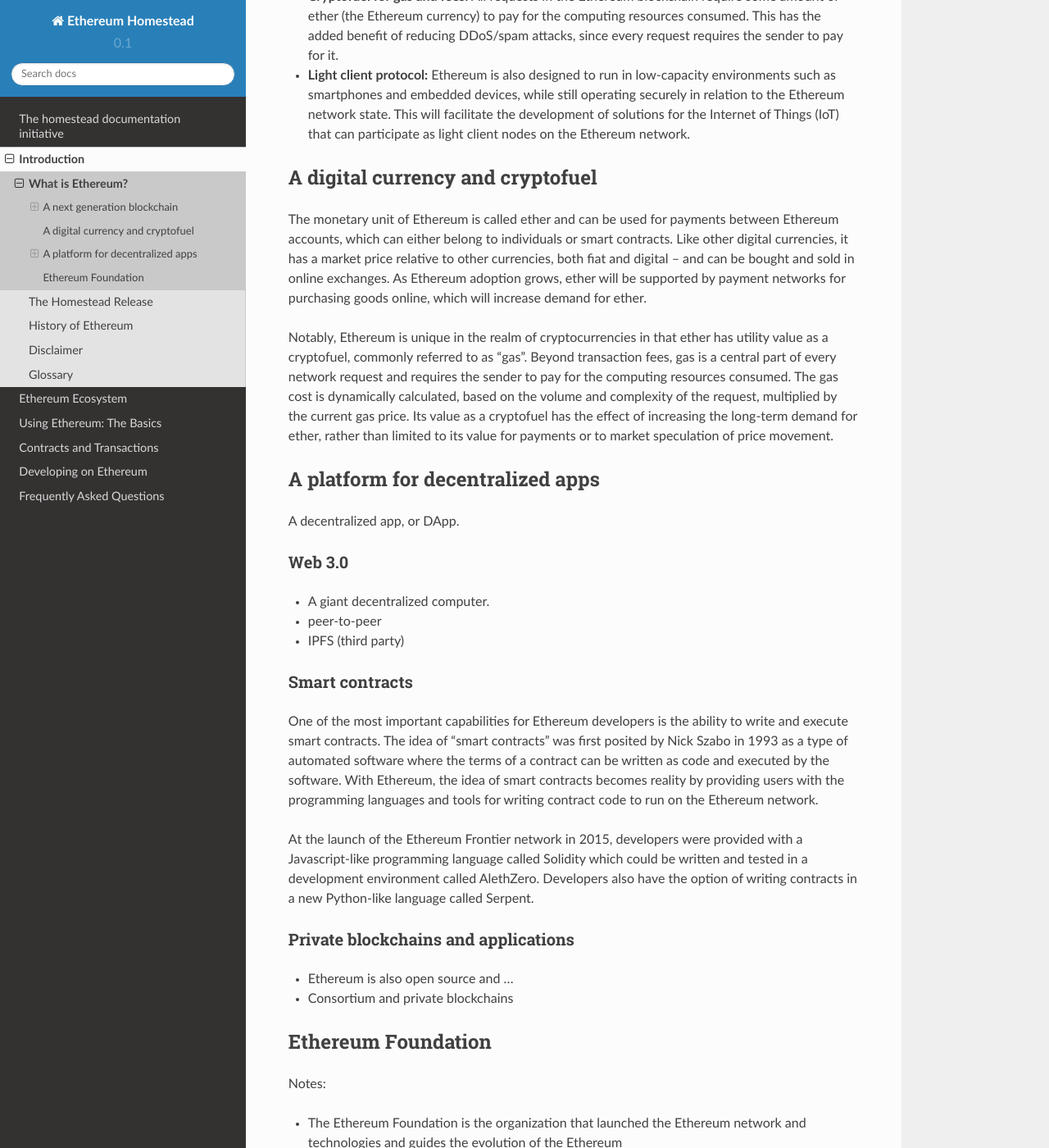
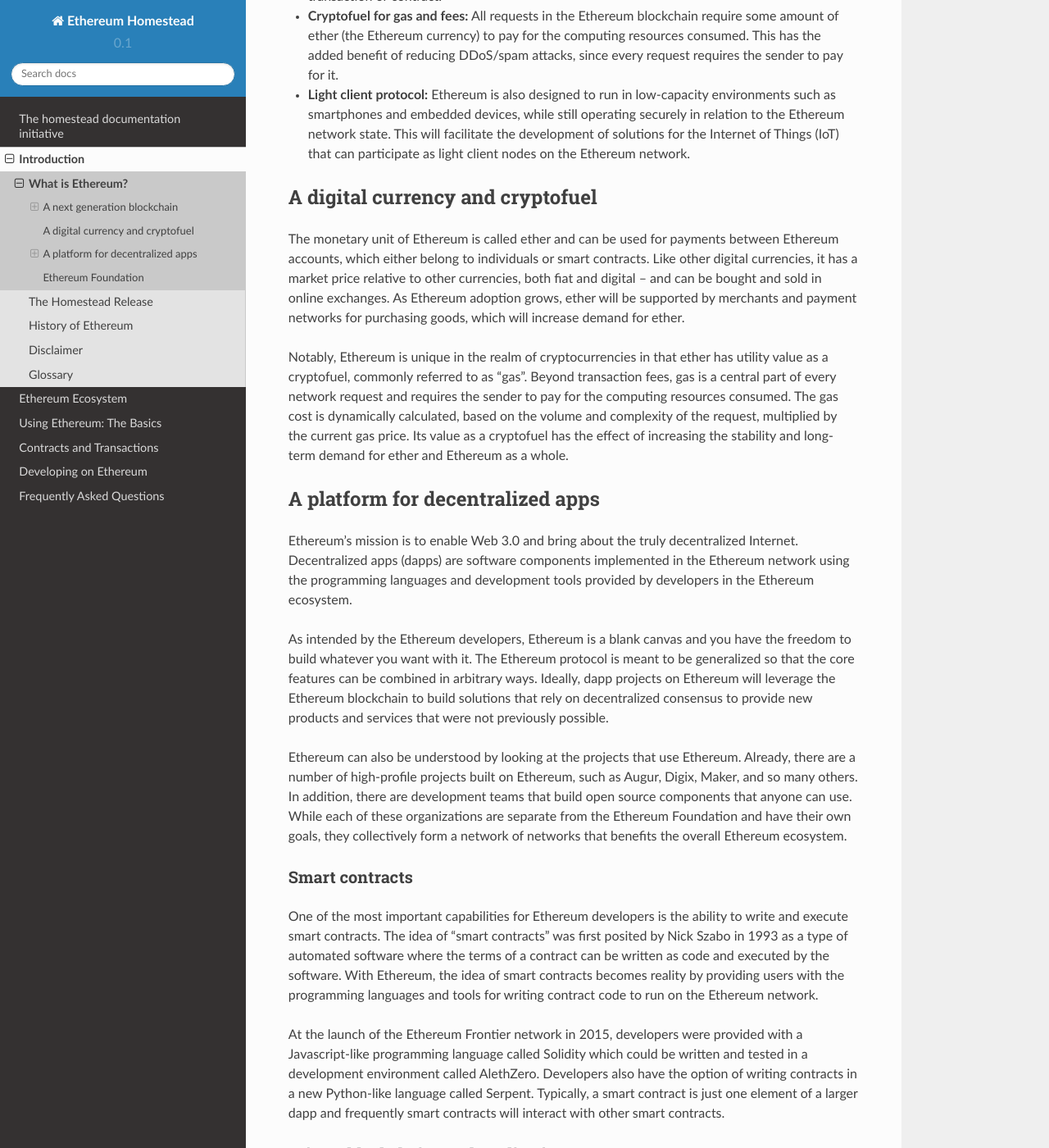
Before and after one commit to ethereum/homestead-guide, a Sphinx documentation site: the page built from source/introduction/what-is-ethereum.rst, in a window 1280 px wide and 1400 px high, scrolled down 1050 px. Shown: the whole window at 82% size. Built offline with Sphinx 7.4.7 and the Read the Docs theme 2.0.0, drawn with Linux system fonts in a browser that asks for light colours; some of the changed text lies outside the part shown.

Commit message:
Finished with main content for this page

```diff
--- a/source/introduction/what-is-ethereum.rst
+++ b/source/introduction/what-is-ethereum.rst
@@ -2,8 +2,7 @@
 What is Ethereum?
 ********************************************************************************
 
-Ethereum is a technology ecosystem that consists of software, development tools, people, and cryptocurrency –– based on a next generation blockchain technology.
-
+Ethereum is a technology ecosystem based on a next generation blockchain technology. As such, it consists of a diversity of software projects, development tools, algorithms, people, and organizations that are collectively building the Ethereum network.
 
 A next generation blockchain
 =======================================================================
@@ -14,53 +13,46 @@
 In 2014, Ethereum founders Vitalik Buterin and Gavin Wood began work on a next generation blockchain that had ambitions beyond Bitcoin and digital currency.
 They perceived several shortcomings in the Bitcoin technology, most notably the lack of a Turing-complete programming language. By implementing a programming language and virtual machine for code execution, Ethereum has become a platform for distributed applictions and smart contracts.
 
-Key components
+Ethereum software
 ---------------------------------------------------------------
 There are many advancements that have been built into Ethereum, including but not limited to:
 
-* **Development tools:** Ethereum offers a wide range of development tools and programming languages to enable the development of smart contracts and decentralized apps (a.k.a, DApps).
+* **Development tools:** Ethereum offers a wide range of development tools and programming languages to enable the development of smart contracts and decentralized apps (a.k.a, dapps).
 * **Accounts:** In Bitcoin, there is no data structure that represents an account with a balance where funds can be credited or debited. Instead, Bitcoin aggregates payments that have not been spent (unspent transaction outputs, or UTXOs) to determine how much Bitcoin a wallet contains. In Ethereum, Accounts are a central part of the network and are essential part of any transaction or contract.
 * **Cryptofuel for gas and fees:** All requests in the Ethereum blockchain require some amount of ether (the Ethereum currency) to pay for the computing resources consumed. This has the added benefit of reducing DDoS/spam attacks, since every request requires the sender to pay for it.
 * **Light client protocol:** Ethereum is also designed to run in low-capacity environments such as smartphones and embedded devices, while still operating securely in relation to the Ethereum network state. This will facilitate the development of solutions for the Internet of Things (IoT) that can participate as light client nodes on the Ethereum network.
 
 A digital currency and cryptofuel
 =======================================================================
-The monetary unit of Ethereum is called ether and can be used for payments between Ethereum accounts, which can either belong to individuals or smart contracts. Like other digital currencies, it has a market price relative to other currencies, both fiat and digital – and can be bought and sold in online exchanges. As Ethereum adoption grows, ether will be supported by payment networks for purchasing goods online, which will increase demand for ether.
+The monetary unit of Ethereum is called ether and can be used for payments between Ethereum accounts, which either belong to individuals or smart contracts. Like other digital currencies, it has a market price relative to other currencies, both fiat and digital – and can be bought and sold in online exchanges. As Ethereum adoption grows, ether will be supported by merchants and payment networks for purchasing goods, which will increase demand for ether.
 
-Notably, Ethereum is unique in the realm of cryptocurrencies in that ether has utility value as a cryptofuel, commonly referred to as "gas". Beyond transaction fees, gas is a central part of every network request and requires the sender to pay for the computing resources consumed. The gas cost is dynamically calculated, based on the volume and complexity of the request, multiplied by the current gas price. Its value as a cryptofuel has the effect of increasing the long-term demand for ether, rather than limited to its value for payments or to market speculation of price movement.
+Notably, Ethereum is unique in the realm of cryptocurrencies in that ether has utility value as a cryptofuel, commonly referred to as "gas". Beyond transaction fees, gas is a central part of every network request and requires the sender to pay for the computing resources consumed. The gas cost is dynamically calculated, based on the volume and complexity of the request, multiplied by the current gas price. Its value as a cryptofuel has the effect of increasing the stability and long-term  demand for ether and Ethereum as a whole.
 
 
 A platform for decentralized apps
 =======================================================================
-A decentralized app, or DApp.
+Ethereum's mission is to enable Web 3.0 and bring about the truly decentralized Internet. Decentralized apps (dapps) are software components implemented in the Ethereum network using the programming languages and development tools provided by developers in the Ethereum ecosystem.
 
-Web 3.0
----------------------------------------------------------------
+As intended by the Ethereum developers, Ethereum is a blank canvas and you have the freedom to build whatever you want with it. The Ethereum protocol is meant to be generalized so that the core features can be combined in arbitrary ways. Ideally, dapp projects on Ethereum will leverage the Ethereum blockchain to build solutions that rely on decentralized consensus to provide new products and services that were not previously possible.
 
-* A giant decentralized computer.
-* peer-to-peer
-* IPFS (third party)
-
+Ethereum can also be understood by looking at the projects that use Ethereum. Already, there are a number of high-profile projects built on Ethereum, such as Augur, Digix, Maker, and so many others. In addition, there are development teams that build open source components that anyone can use.  While each of these organizations are separate from the Ethereum Foundation and have their own goals, they collectively form a network of networks that benefits the overall Ethereum ecosystem.
 
 Smart contracts
 ---------------------------------------------------------------
 One of the most important capabilities for Ethereum developers is the ability to write and execute smart contracts. The idea of "smart contracts" was first posited by Nick Szabo in 1993 as a type of automated software where the terms of a contract can be written as code and executed by the software. With Ethereum, the idea of smart contracts becomes reality by providing users with the programming languages and tools for writing contract code to run on the Ethereum network.
 
-At the launch of the Ethereum Frontier network in 2015, developers were provided with a Javascript-like programming language called Solidity which could be written and tested in a development environment called AlethZero. Developers also have the option of writing contracts in a new Python-like language called Serpent.
+At the launch of the Ethereum Frontier network in 2015, developers were provided with a Javascript-like programming language called Solidity which could be written and tested in a development environment called AlethZero. Developers also have the option of writing contracts in a new Python-like language called Serpent. Typically, a smart contract is just one element of a larger dapp and frequently smart contracts will interact with other smart contracts.
 
 
 Private blockchains and applications
 ---------------------------------------------------------------
+Most Ethereum projects today rely on Ethereum as a public blockchain, which grants access to a larger audience of users, network nodes, currency, and markets.  However, there are often reasons to prefer a private blockchain or consortium blockchain (among a group of trusted participants), and the Ethereum community is OK with that. For example, a number of companies in verticals like banking and insurance are looking to Ethereum as a platform for their own private blockchains.
 
-* Ethereum is also open source and ...
-* Consortium and private blockchains
-
+While these private blockchains may not have any connection to the public blockchain, they still contribute to the overall Ethereum ecosystem by investing in Ethereum software development. Over time, this translates into software improvements, shared knowledge, and job opportunities.
 
 
 Ethereum Foundation
 =======================================================================
+The Ethereum Foundation is a non-profit organization registered in Switzerland, and has the purpose of managing the funds that were raised from the Ether Sale in order to best serve the Ethereum and decentralized technology ecosystem. It is the aim that decentralized and open technologies will be developed, nurtured, promoted and maintained. A dominating but not exclusive focus is set on the promotion of the development of the Ethereum Protocol and the relevant technology to it as well as the promotion and support of applications using the technology Ethereum or the Protocol.
 
-Notes:
-
-* The Ethereum Foundation is the organization that launched the Ethereum network and technologies and guides the evolution of the Ethereum
-* Pre-sale
+Note about Ethereum Developers (ETHDEV)?
```
